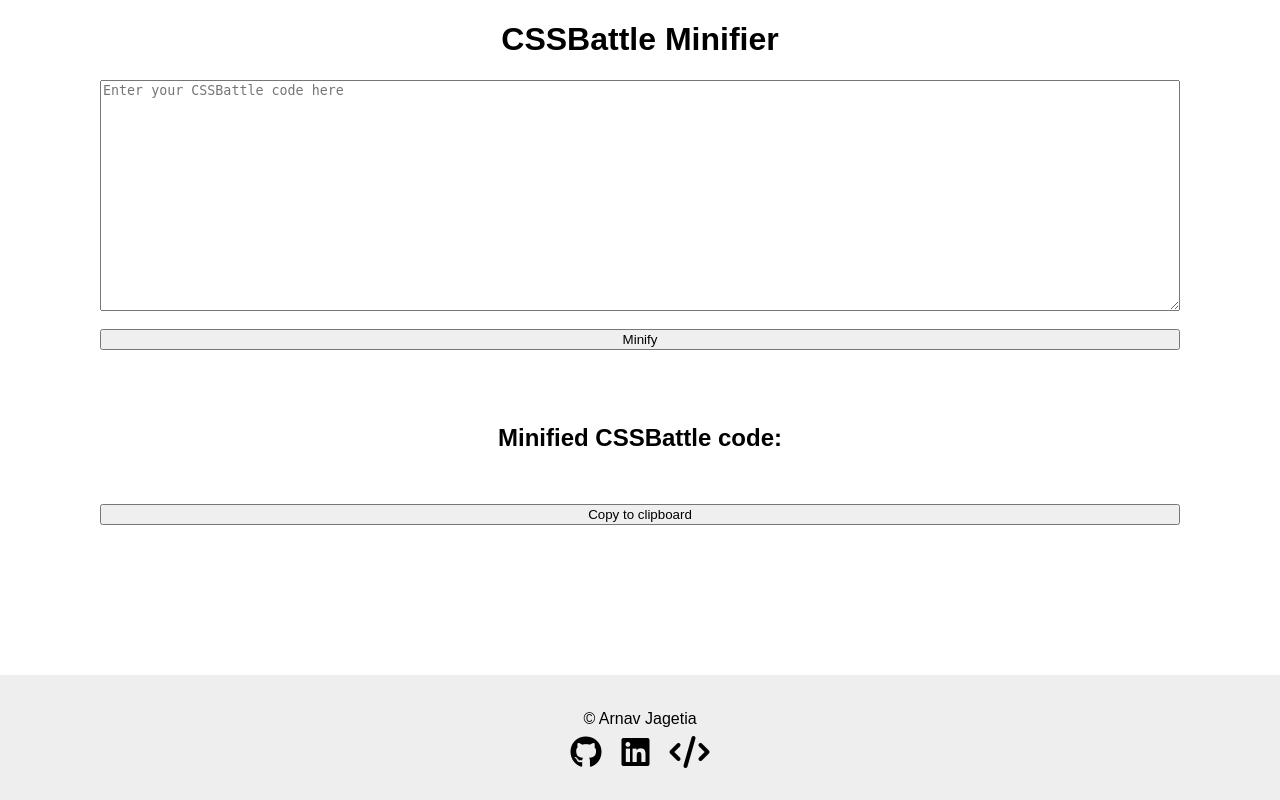
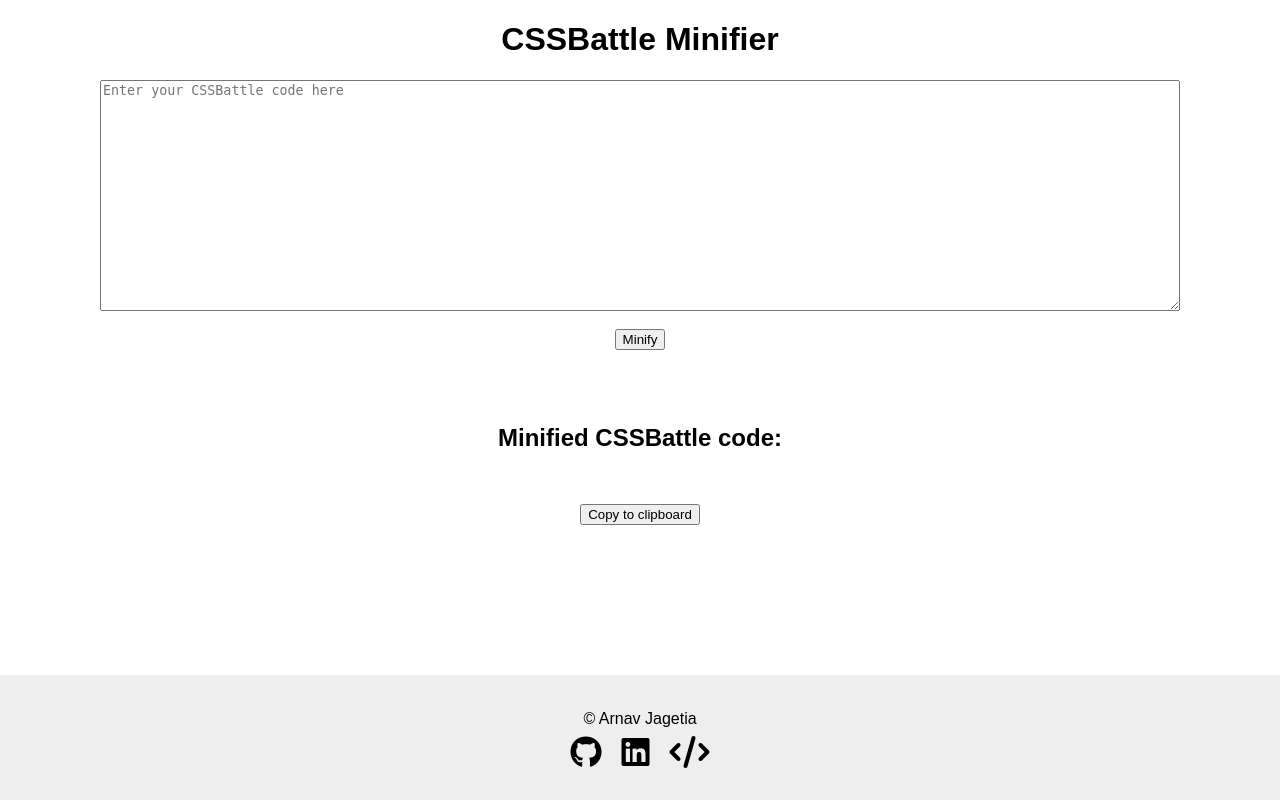
Before and after one commit to arnav-exe/cssbattle-condenser, a Flask app: page / in a window 1280 px wide. Run offline with Flask 3, Linux system fonts and the light colour scheme; some libraries are stand-ins or nearby versions.

Commit message:
fixed button styling

```diff
--- a/templates/index.html
+++ b/templates/index.html
@@ -42,14 +42,18 @@
 		<textarea style="resize: vertical;" rows="15" cols="50" id="inputText" placeholder="Enter your CSSBattle code here"></textarea>
 		<br>
 		<!-- minify code button -->
-		<button onclick="submitText()">Minify</button>
+		<div style="display: flex; justify-content: center;">
+			<button onclick="submitText()">Minify</button>
+		</div>
 
 		<br><br><br>
 		<h2 style="text-align: center;">Minified CSSBattle code:</h2>
 		<p id="formattedText"></p> <!-- minified code -->
 
 		<!-- copy to clipboard button -->
-		<button id="copyToClipboard" onclick="copyToClipboard()">Copy to clipboard</button>
+		 <div style="display: flex; justify-content: center;">
+			<button id="copyToClipboard" style="" onclick="copyToClipboard()">Copy to clipboard</button>
+		</div>
 	</div>
 
 	<!-- footer -->
```
